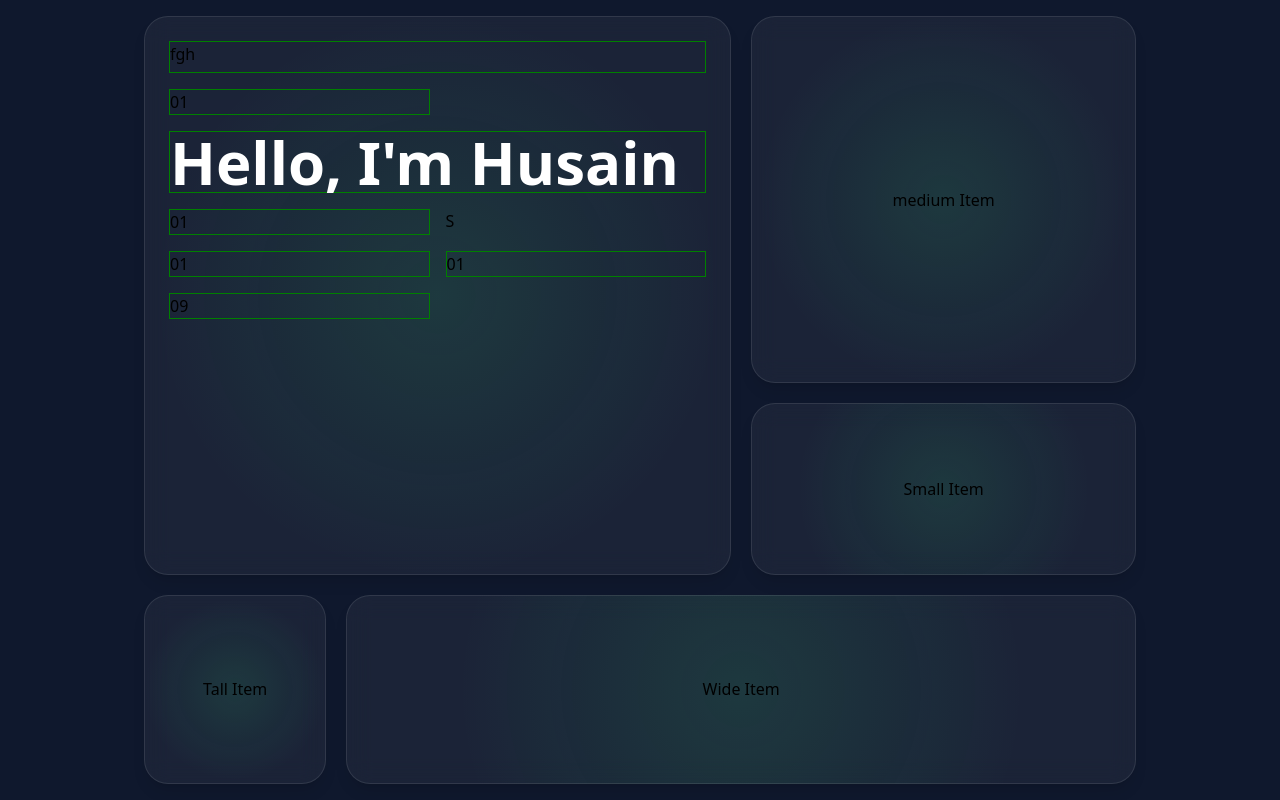
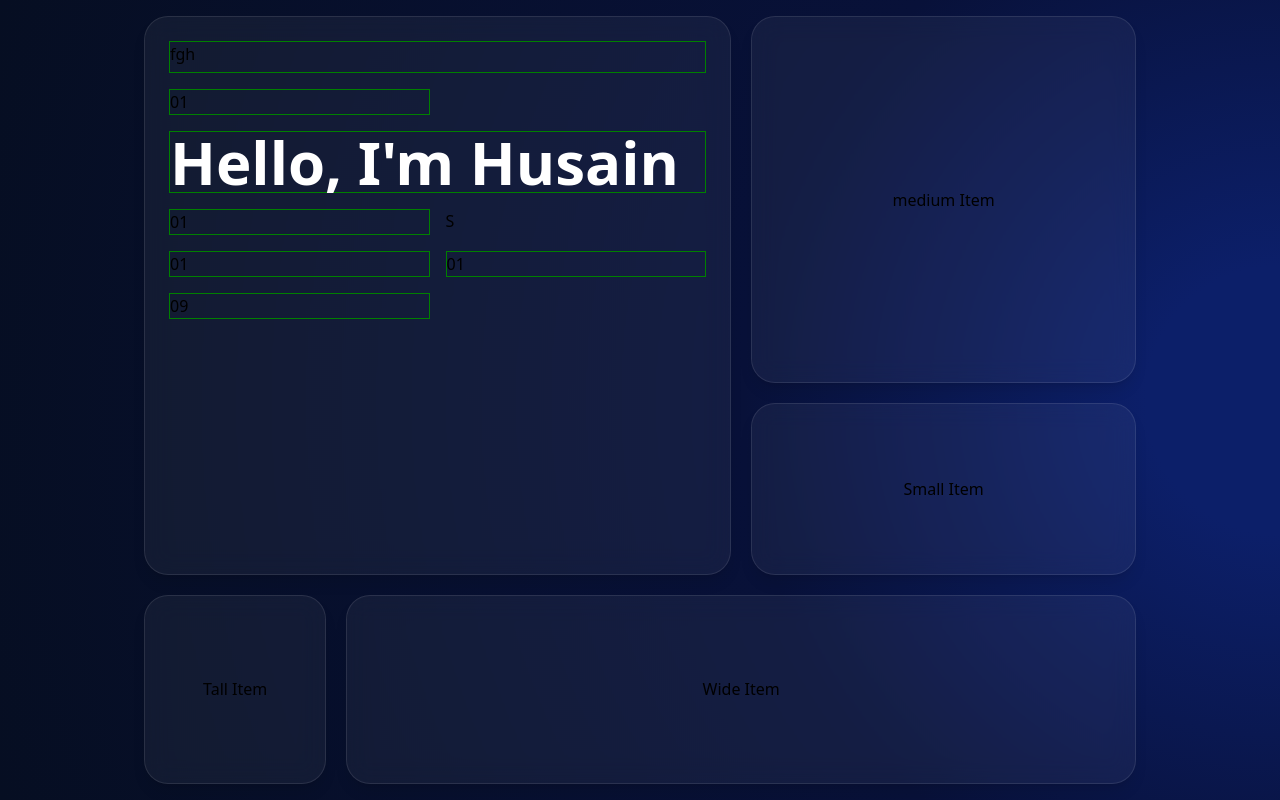
Before and after one commit to HusainShehabi/personal-site-2024, a React (Create React App) app: page / in a window 1280 px wide. Built offline with nearby package versions, Linux system fonts and the light colour scheme.

Commit message:
styling updates

```diff
--- a/package.json
+++ b/package.json
@@ -3,6 +3,7 @@
   "version": "0.1.0",
   "private": true,
   "dependencies": {
+    "@tabler/icons-react": "^3.3.0",
     "@testing-library/jest-dom": "^5.17.0",
     "@testing-library/react": "^13.4.0",
     "@testing-library/user-event": "^13.5.0",
--- a/src/App.tsx
+++ b/src/App.tsx
@@ -1,11 +1,25 @@
 import CssGrid from "./components/CssGrid";
 
 function App() {
+  const pageStyle = {
+    height: "100vh",
+    margin: 0,
+    background: "radial-gradient(circle at center, #ffffff, #000000)",
+  };
+
   return (
-    <div style={{ width: "100vw", height: "100vh", position: "relative" }}>
+    <div
+      style={{
+        width: "100vw",
+        height: "100vh",
+        position: "relative",
+        background:
+          "radial-gradient(circle at center right, #0c1f69 10%, #081139 40%, #060e22 100%)",
+      }}
+    >
       <div
         className="min-h-screen"
-        style={{ background: "rgba(15,24,45,255)", zIndex: 10 }}
+        // style={{ background: "#090f1c", zIndex: 10 }}
       >
         <div className="max-w-5xl mx-auto">
           <CssGrid />
--- a/src/components/GridItem.tsx
+++ b/src/components/GridItem.tsx
@@ -21,7 +21,10 @@
   }`;
 
   const [hoverVariant, setHoverVariant] = useState("rest");
-  const [gradientPosition, setGradientPosition] = useState({ x: 50, y: 50 });
+  const [gradientPosition, setGradientPosition] = useState<{
+    x: number;
+    y: number;
+  } | null>(null);
 
   // Define variants for animation
   const variants = {
@@ -58,6 +61,7 @@
   // Reset to rest state on mouse leave
   const handleMouseLeave = () => {
     setHoverVariant("rest");
+    setGradientPosition(null);
   };
 
   // Handle mouse move within the component
@@ -74,7 +78,9 @@
 
   // Inline style for dynamic gradient
   const dynamicStyle = {
-    backgroundImage: `radial-gradient(circle at ${gradientPosition.x}% ${gradientPosition.y}%, rgba(52, 242, 125, 10%), rgba(255,255,255,0) 70%)`,
+    backgroundImage: gradientPosition
+      ? `radial-gradient(circle at ${gradientPosition.x}% ${gradientPosition.y}%, rgba(47, 105, 235, 10%), rgba(255,255,255,0) 70%)`
+      : "none",
     ...style,
   };
 
--- a/tailwind.config.js
+++ b/tailwind.config.js
@@ -1,3 +1,4 @@
+
 /** @type {import('tailwindcss').Config} */
 module.exports = {
   content: [ "./src/**/*.{js,jsx,ts,tsx}",],
```
Also changed, not shown: 1 other file (tests, documents, lock files or other folders).
